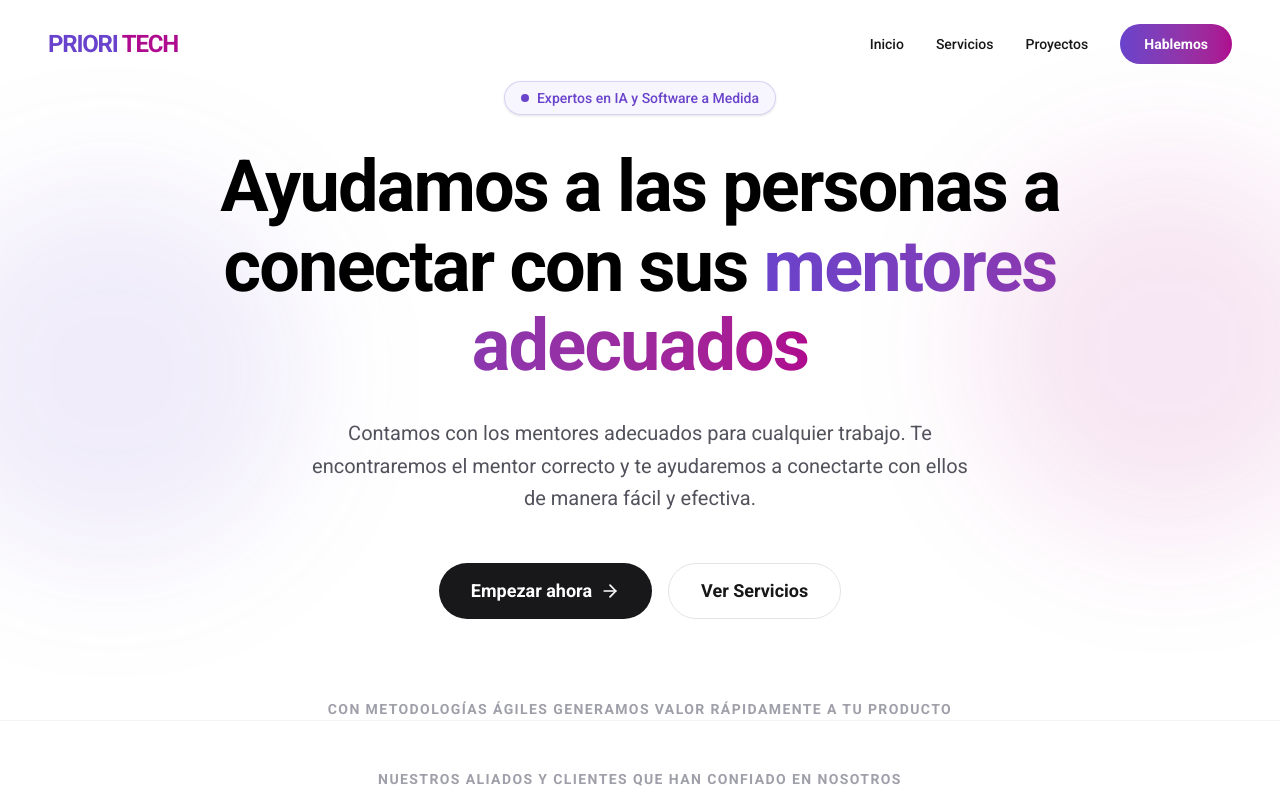
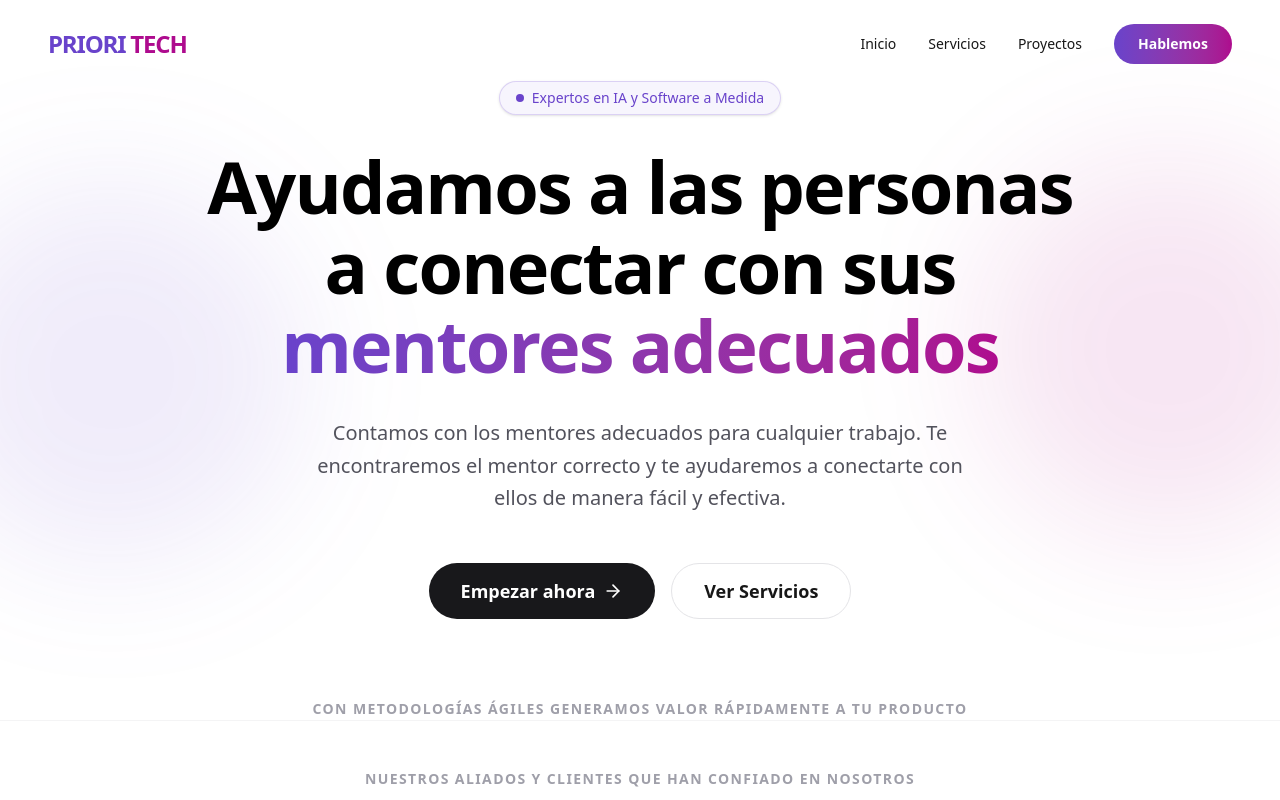
Before and after one commit to lionezel/next-front, a Next.js app: page /home in a window 1280 px wide. Shown: the top 800 px of the page. Built offline with nearby package versions, Linux system fonts and the light colour scheme.

Commit message:
fix/styles

```diff
--- a/src/app/globals.css
+++ b/src/app/globals.css
@@ -1,33 +1,19 @@
 @import "tailwindcss";
 
-:root {
-  --background: #ffffff;
-  --foreground: #171717;
-  --primary: #6943CB;
-  --secondary: #AE0B8E;
-  --tertiary: #205EA9;
-  --accent: #E11D48;
+@theme {
+  --color-background: #ffffff;
+  --color-foreground: #171717;
+  --color-primary: #6943CB;
+  --color-secondary: #ae0b8e;
+  --color-tertiary: #205EA9;
+  --color-accent: #E11D48;
+  --font-sans: var(--font-roboto), ui-sans-serif, system-ui, sans-serif;
 }
 
-@theme inline {
-  --color-background: var(--background);
-  --color-foreground: var(--foreground);
-  --color-primary: var(--primary);
-  --color-secondary: var(--secondary);
-  --color-tertiary: var(--tertiary);
-  --color-accent: var(--accent);
-  --font-sans: "Roboto", ui-sans-serif, system-ui, sans-serif;
-}
-
-@media (prefers-color-scheme: dark) {
-  :root {
-    --background: #ffffff;
-    --foreground: #171717;
+@layer base {
+  body {
+    background-color: var(--color-background);
+    color: var(--color-foreground);
+    font-family: var(--font-sans);
   }
 }
-
-body {
-  background: var(--background);
-  color: var(--foreground);
-  font-family: var(--font-sans);
-}
```
